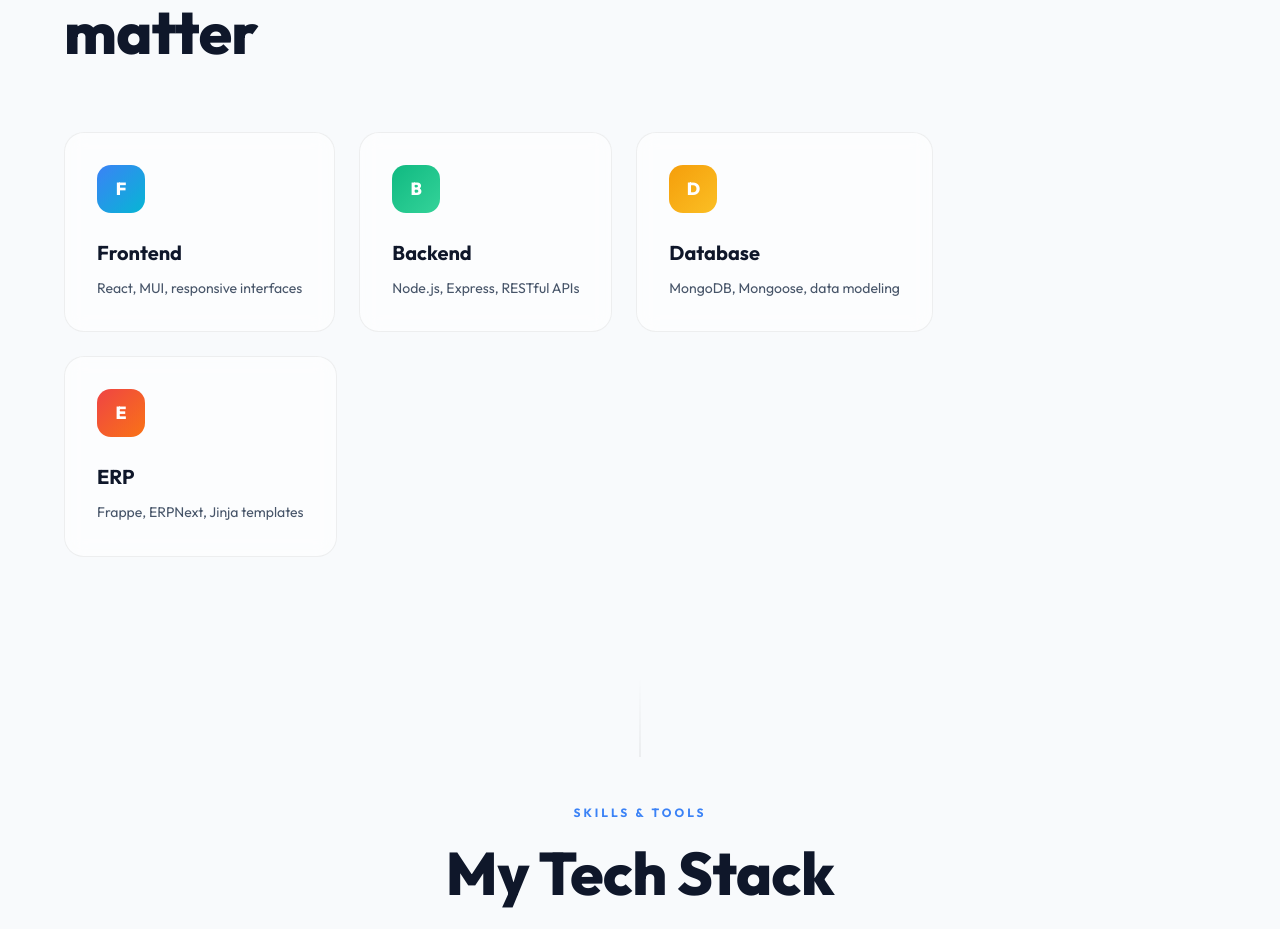
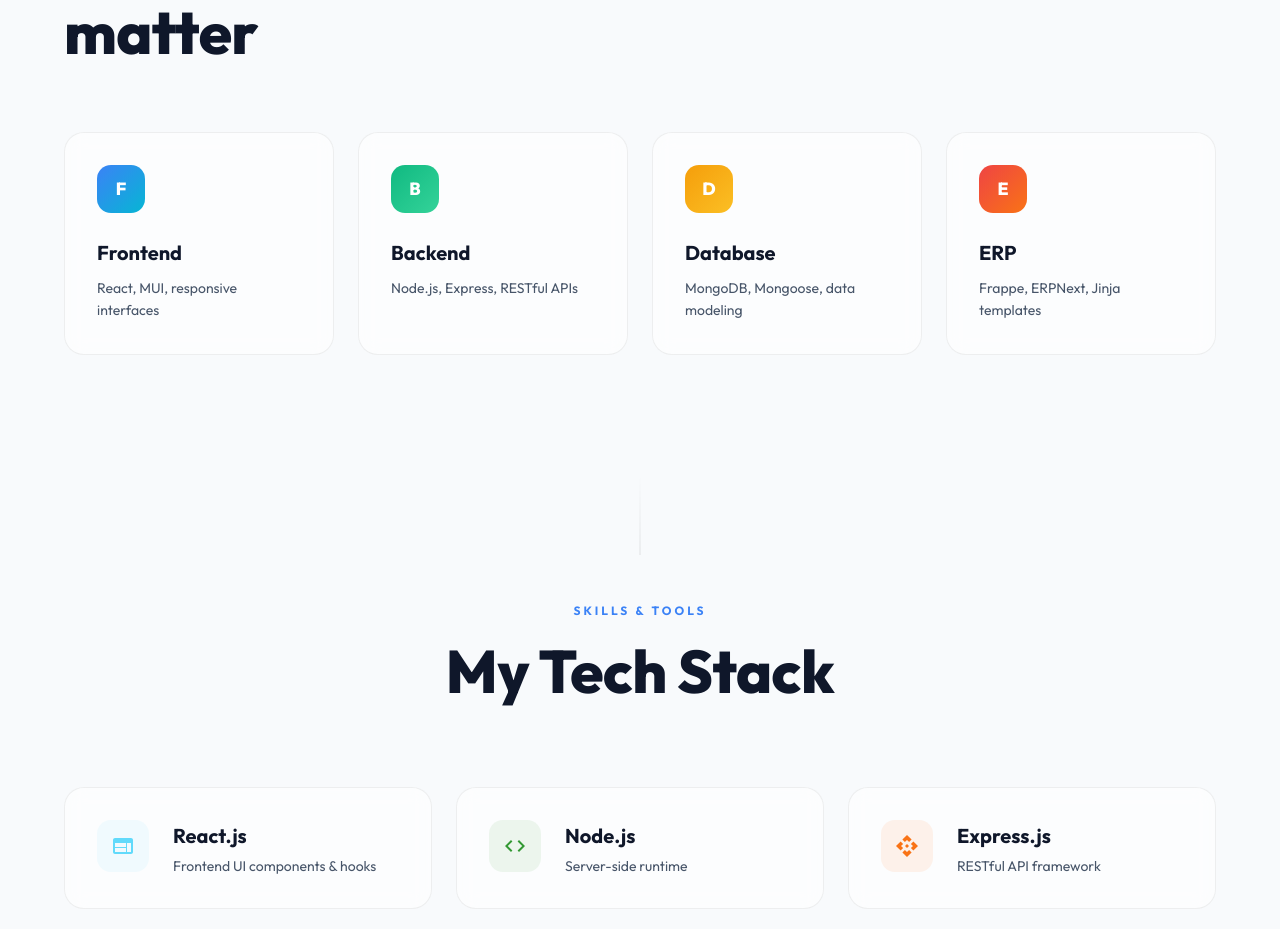
Before and after one commit to natadevm/porto, a React (Vite) app: page / in a window 1280 px wide. Shown: the part 1180-2109 px from the top of the page. Built offline with nearby package versions, Linux system fonts and the light colour scheme.

Commit message:
refactor: replace MUI Grid with CSS grid for services layout in Home component

```diff
--- a/src/components/Home.jsx
+++ b/src/components/Home.jsx
@@ -347,10 +347,14 @@ const Home = () => {
             </Typography>
           </motion.div>
 
-          <Grid container spacing={3}>
+          <Box sx={{
+            display: "grid",
+            gridTemplateColumns: { xs: "1fr", sm: "repeat(2, 1fr)", md: "repeat(4, 1fr)" },
+            gap: 3,
+          }}>
             {services.map((service, i) => (
-              <Grid item xs={12} sm={6} md={3} key={i}>
               <motion.div
+                key={i}
                 initial={{ opacity: 0, y: 40 }}
                 whileInView={{ opacity: 1, y: 0 }}
                 viewport={{ once: true, margin: "-50px" }}
@@ -402,9 +406,8 @@ const Home = () => {
                   </Typography>
                 </Box>
               </motion.div>
-              </Grid>
             ))}
-          </Grid>
+          </Box>
         </Container>
       </Box>
 
```
Lines whose indentation alone changed are shown as unchanged.
